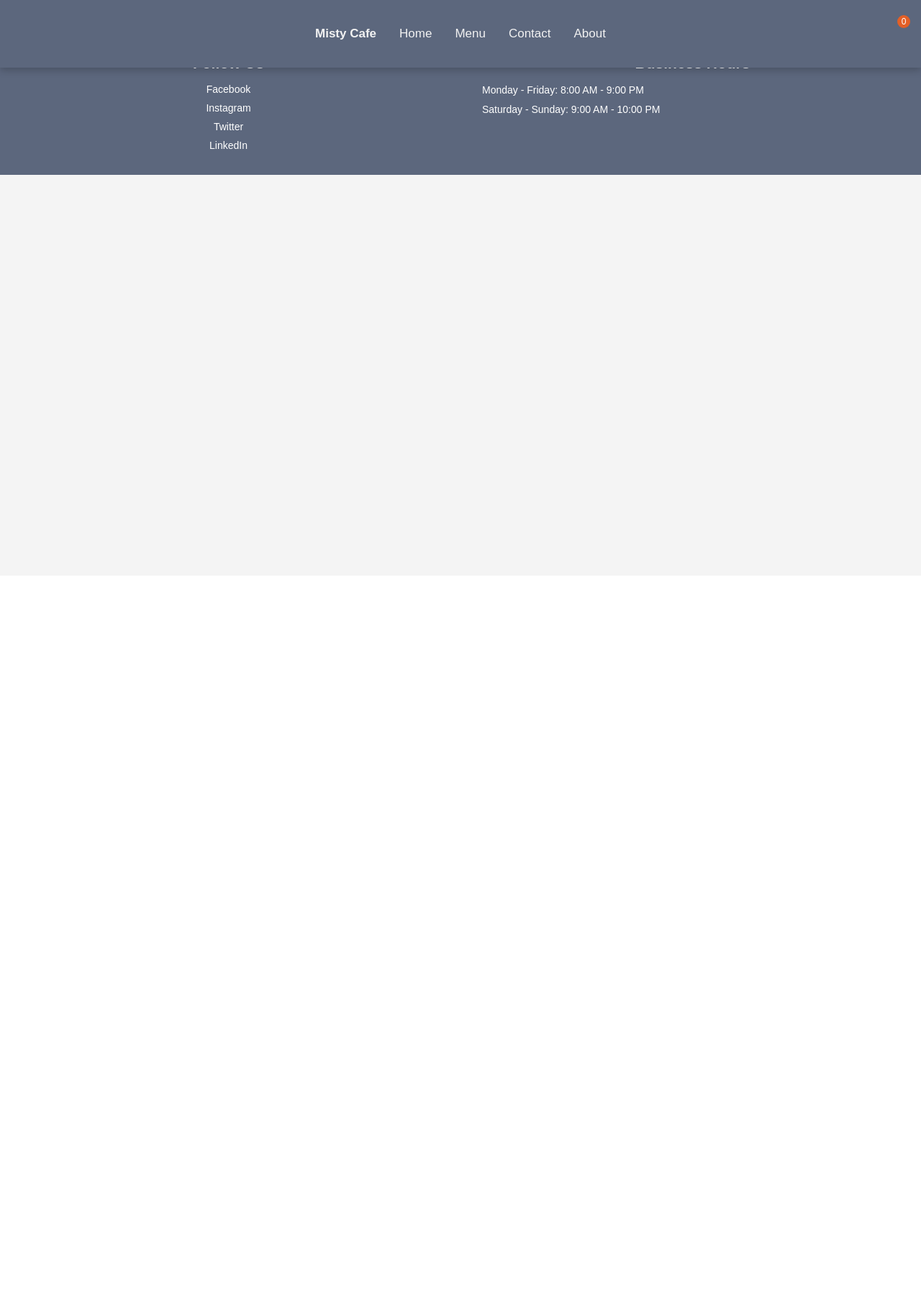
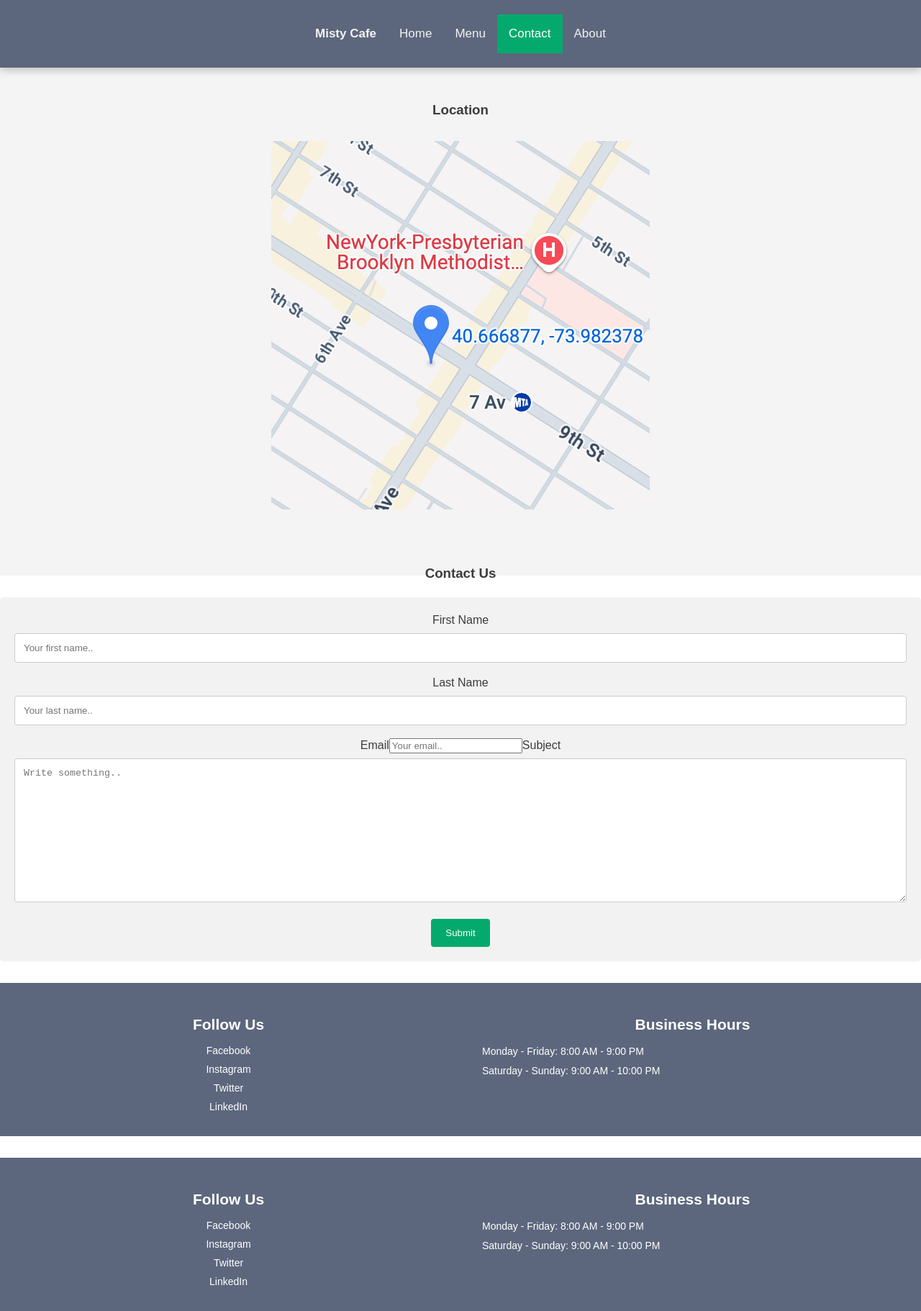
Before and after one commit to Mehereenm/MistyCafe, a React (Vite) app in the folder misty-cafe/: page /contact in a window 1280 px wide. Shown: the whole page at 72% size. Before the commit the page ends 800 px from the top, so only its background shows below. Built offline with nearby package versions, Linux system fonts and the light colour scheme.

Commit message:
Rebuilt Contact page as React component

```diff
--- a/misty-cafe/src/App.jsx
+++ b/misty-cafe/src/App.jsx
@@ -1,8 +1,8 @@
 import { BrowserRouter as Router, Routes, Route } from 'react-router-dom';
 import Home from './pages/Home';
 import About from './pages/About';
-
-// import Contact from './pages/Contact';
+import Menu from './pages/menu';
+import Contact from './pages/Contact';
 
 import Navbar from './components/Navbar';
 import Footer from './components/Footer';
@@ -10,13 +10,12 @@ import Footer from './components/Footer';
 function App() {
   return (
     <Router>
-      <Navbar />
 
       <Routes>
         <Route path="/" element={<Home />} />
         <Route path="/about" element={<About />} />
-
-        {/* <Route path="/contact" element={<Contact />} /> */}
+        <Route path="/menu" element={<Menu />} />
+        <Route path="/contact" element={<Contact />} />
       </Routes>
 
       <Footer />
--- /dev/null
+++ b/misty-cafe/src/pages/Contact.jsx
@@ -0,0 +1,74 @@
+import React from "react";
+import { Link } from "react-router-dom";
+
+function Contact() {
+  return (
+    <>
+      {/* Navbar */}
+      <div className="navbar" id="topnav">
+        <Link to="/" className="logo">Misty Cafe</Link>
+        <Link to="/">Home</Link>
+        <Link to="/menu">Menu</Link>
+        <Link to="/contact" className="active">Contact</Link>
+        <Link to="/about">About</Link>
+        <a
+          href="#"
+          className="icon"
+          onClick={() => document.getElementById("topnav").classList.toggle("responsive")}
+        >
+          <i className="fa fa-bars"></i>
+        </a>
+      </div>
+
+      {/* Location Section */}
+      <div className="LocationMap">
+        <h3>Location</h3>
+        <img className="mapimg" src="/img/Maps.png" alt="Map" />
+      </div>
+
+      {/* Contact Form */}
+      <h3>Contact Us</h3>
+      <div className="form">
+        <form onSubmit={(e) => {
+          e.preventDefault();
+          alert("Thank you! We'll be in touch.");
+        }}>
+          <label htmlFor="fname">First Name</label>
+          <input type="text" id="fname" name="firstname" placeholder="Your first name.." required />
+
+          <label htmlFor="lname">Last Name</label>
+          <input type="text" id="lname" name="lastname" placeholder="Your last name.." required />
+
+          <label htmlFor="email">Email</label>
+          <input type="email" id="email" name="email" placeholder="Your email.." required />
+
+          <label htmlFor="subject">Subject</label>
+          <textarea id="subject" name="subject" placeholder="Write something.." style={{ height: "200px" }} required />
+
+          <input type="submit" value="Submit" />
+        </form>
+      </div>
+
+      {/* Footer */}
+      <footer>
+        <div className="footer-container">
+          <div className="social-media-links">
+            <h2>Follow Us</h2>
+            <a href="https://www.facebook.com" target="_blank" rel="noreferrer">Facebook</a>
+            <a href="https://www.instagram.com" target="_blank" rel="noreferrer">Instagram</a>
+            <a href="https://www.twitter.com" target="_blank" rel="noreferrer">Twitter</a>
+            <a href="https://www.linkedin.com" target="_blank" rel="noreferrer">LinkedIn</a>
+          </div>
+
+          <div className="business-hours">
+            <h2>Business Hours</h2>
+            <p className="business">Monday - Friday: 8:00 AM - 9:00 PM</p>
+            <p className="business">Saturday - Sunday: 9:00 AM - 10:00 PM</p>
+          </div>
+        </div>
+      </footer>
+    </>
+  );
+}
+
+export default Contact;
--- a/misty-cafe/src/pages/Menu.jsx
+++ b/misty-cafe/src/pages/Menu.jsx
@@ -0,0 +1,76 @@
+import React from "react";
+import { Link } from "react-router-dom";
+
+function Menu() {
+  return (
+    <>
+      {/* Navbar */}
+      <div className="navbar" id="topnav">
+        <Link to="/" className="logo">Misty Cafe</Link>
+        <Link to="/">Home</Link>
+        <Link to="/menu" className="active">Menu</Link>
+        <Link to="/contact">Contact</Link>
+        <Link to="/about">About</Link>
+
+        <div id="cart-icon" style={{ position: "fixed", fontSize: "30px", top: "25px", right: "20px" }}>
+          <div style={{ position: "relative" }}>
+            <i className="ri-shopping-bag-2-line"></i>
+            <span id="cart-count" className="cart-count">0</span>
+          </div>
+        </div>
+
+        <a href="#" className="icon" onClick={() => {
+          document.getElementById("topnav").classList.toggle("responsive");
+        }}>
+          <i className="fa fa-bars"></i>
+        </a>
+      </div>
+
+      {/* Cart Sidebar */}
+      <div className="cart">
+        <h2 className="cart-title">Your Cart</h2>
+        <div className="cart-content"></div>
+        <div className="total">
+          <div className="total-title">Total</div>
+          <div className="total-price">$0</div>
+        </div>
+        <button className="btn-buy">Buy Now</button>
+        <i className="ri-close-line" id="cart-close"></i>
+      </div>
+
+      {/* Menu */}
+      <div className="menu-container">
+        <h1>Our Cozy Menu</h1>
+        <div className="menu-grid">
+          {[
+            { name: "Creamy Broccoli Soup", price: "$11.99", desc: "A rich and creamy soup with tender broccoli and melted cheese...", img: "/img/Soup_.png" },
+            { name: "Morning Mist Waffles", price: "$14.99", desc: "Fluffy golden waffles topped with blueberry compote...", img: "/img/Waffles.png" },
+            { name: "Hedgehog Crepe Cake", price: "$16.49", desc: "Layers of soft crepes with hazelnut cream and cocoa...", img: "/img/Hedgehog Crepe Cake.png" },
+            { name: "Ember Glow Ziti", price: "$12.99", desc: "Baked pasta with marinara, mozzarella, and ricotta...", img: "/img/Baked Ziti.png" },
+            { name: "Stormy Skillet Chicken", price: "$14.99", desc: "Crispy rosemary oven-fried chicken...", img: "/img/Oven Crisp.png" },
+            { name: "Blushing Dawn Crepe", price: "$9.49", desc: "Crepe filled with strawberries and vanilla cream...", img: "/img/Crepe.png" },
+            { name: "Cloud-Kissed French Toast", price: "$11.49", desc: "Brioche stuffed with cream cheese and powdered sugar...", img: "/img/French Toast.png" },
+            { name: "Stormy Night Stew", price: "$12.99", desc: "Slow-simmered beef and vegetables...", img: "/img/soup.png" },
+            { name: "Cloudy Cocoa", price: "$5.99", desc: "Rich hot chocolate with vanilla whipped cream...", img: "/img/coco.png" },
+          ].map((item, i) => (
+            <div className="menu-card" key={i}>
+              <img src={item.img} alt={item.name} />
+              <h2 className="prodname">{item.name}</h2>
+              <p>{item.desc}</p>
+              <div className="price-cart">
+                <span className="price">{item.price}</span>
+                <i className="ri-shopping-bag-2-line add-cart"></i>
+              </div>
+            </div>
+          ))}
+        </div>
+        <br />
+        <br/>
+        <p className="warm-message">Experience the taste of comfort in every bite!</p>
+      </div>
+
+    </>
+  );
+}
+
+export default Menu;
--- a/misty-cafe/src/style.css
+++ b/misty-cafe/src/style.css
@@ -469,6 +469,7 @@ p {
     font-size: 14px;
  }
 
+
  /* Responsive Design */
  @media (max-width: 768px) {
     .menu-grid {
```
